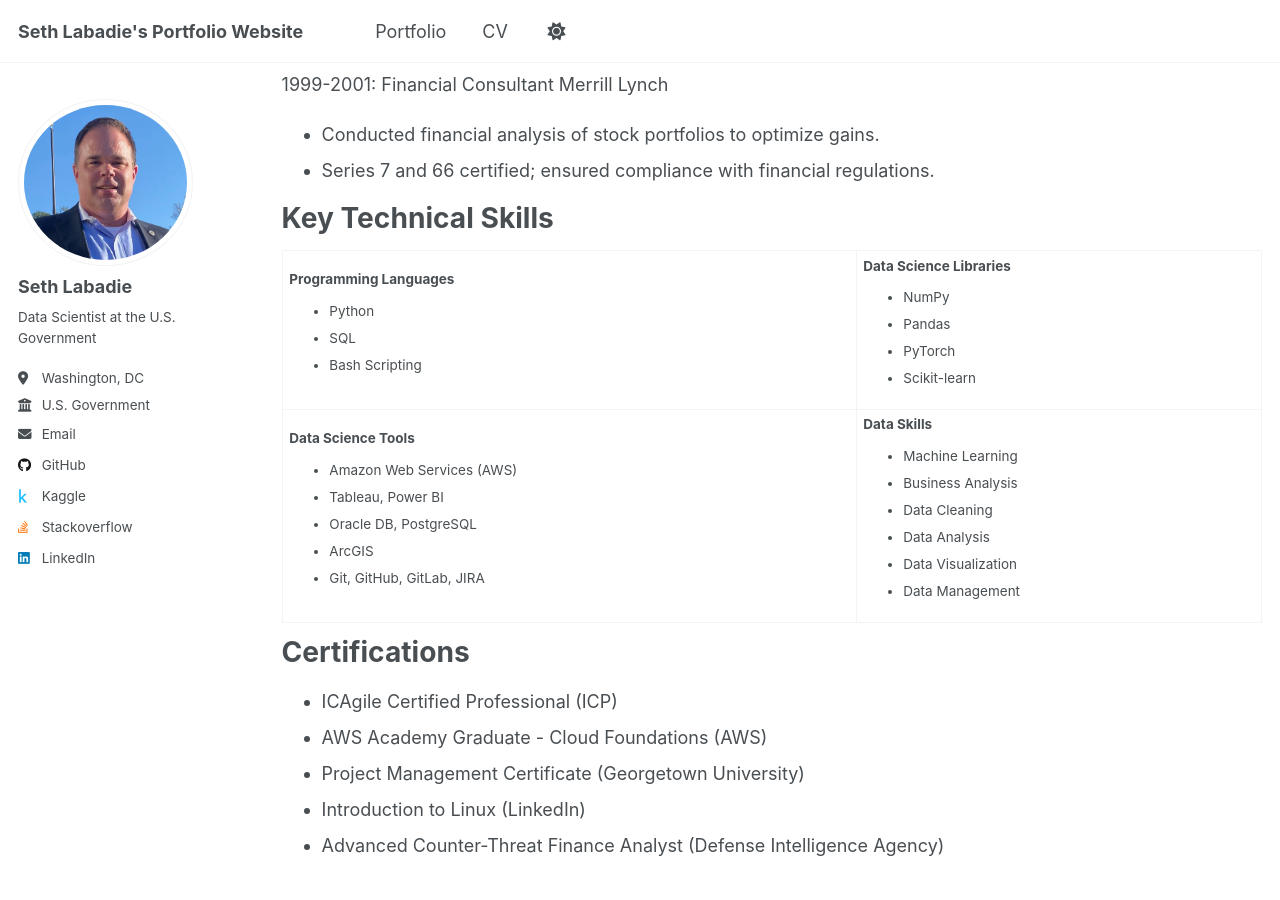
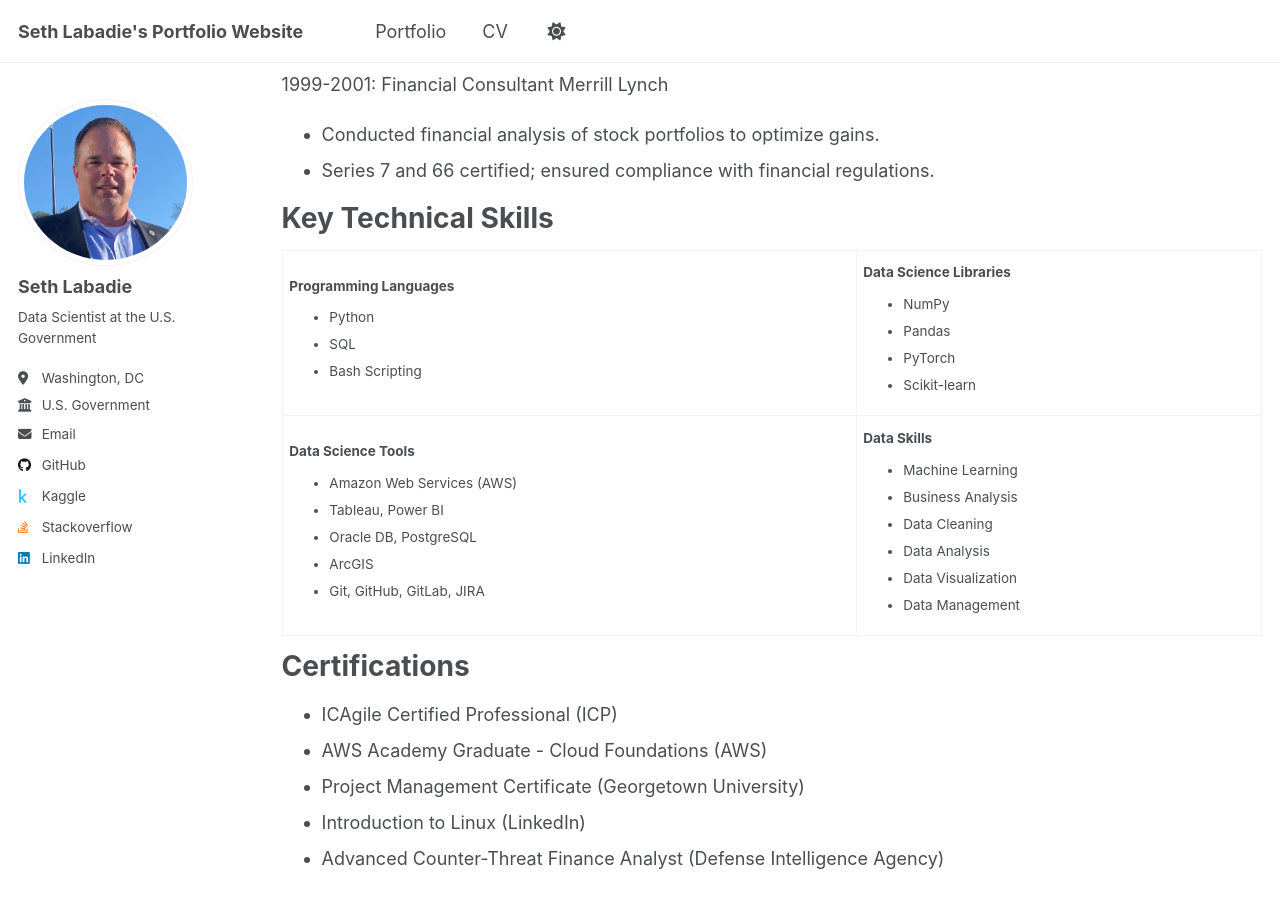
Before and after one commit to sethlabadie/sethlabadie.github.io, a Jekyll site: the page built from _pages/cv.md, in a window 1280 px wide and 900 px high, scrolled down 3262 px. Built offline with Jekyll 4.4.1, drawn with Linux system fonts in a browser that asks for light colours.

```diff
--- a/_pages/cv.md
+++ b/_pages/cv.md
@@ -95,7 +95,7 @@ Key Technical Skills
 <table>
     <tr>
         <td valign="top">
-            <h3 style="margin-top:0;margin-bottom:0.5em;">Programming Languages</h3>
+            <h3 style="margin-top:0.5em;margin-bottom:0.5em;">Programming Languages</h3>
             <ul>
                 <li>Python</li>
                 <li>SQL</li>
@@ -103,7 +103,7 @@ Key Technical Skills
             </ul>
         </td>
         <td valign="top">
-            <h3 style="margin-top:0;margin-bottom:0.5em;">Data Science Libraries</h3>
+            <h3 style="margin-top:0.5em;margin-bottom:0.5em;">Data Science Libraries</h3>
             <ul>
                 <li>NumPy</li>
                 <li>Pandas</li>
@@ -114,7 +114,7 @@ Key Technical Skills
     </tr>
     <tr>
         <td valign="top">
-            <h3 style="margin-top:0;margin-bottom:0.5em;">Data Science Tools</h3>
+            <h3 style="margin-top:0.5em;margin-bottom:0.5em;">Data Science Tools</h3>
             <ul>
                 <li>Amazon Web Services (AWS)</li>
                 <li>Tableau, Power BI</li>
@@ -124,7 +124,7 @@ Key Technical Skills
             </ul>
         </td>
         <td valign="top">
-            <h3 style="margin-top:0;margin-bottom:0.5em;">Data Skills</h3>
+            <h3 style="margin-top:0.5em;margin-bottom:0.5em;">Data Skills</h3>
             <ul>
                 <li>Machine Learning</li>
                 <li>Business Analysis</li>
```
Also changed, not shown: _portfolio/portfolio-1.md (+1 -2 lines), ~/.config/neofetch/config.conf (added), 1 other file.
